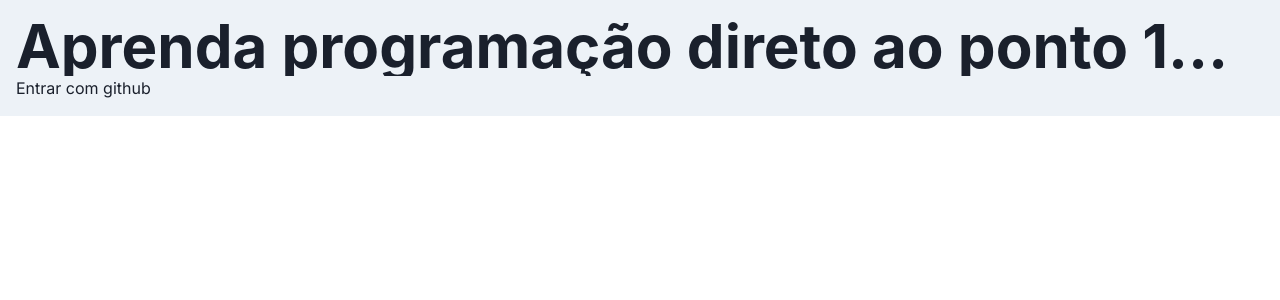
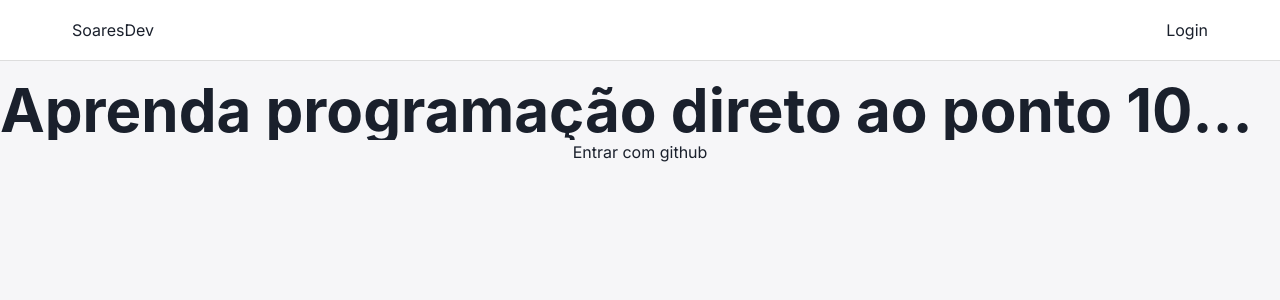
Before and after one commit to jefferson1104/blogDeveloper-nextjs, a Next.js app: page / in a window 1280 px wide. Shown: the top 300 px of the page. Built offline with nearby package versions, Linux system fonts and the light colour scheme; no server answers.

Commit message:
estruturando layout

```diff
--- /dev/null
+++ b/components/Layout.js
@@ -0,0 +1,17 @@
+import { Box, Flex } from '@chakra-ui/react';
+import Topbar from './Topbar';
+
+function Layout({ children }) {
+  const bgColor = '#F6F6F8';
+
+  return (
+    <Box bg={bgColor} minH="100vh">
+      <Topbar />
+      <Flex flexDir="column" pt={20}>
+        {children}
+      </Flex>
+    </Box>
+  );
+}
+
+export default Layout;
--- /dev/null
+++ b/components/Topbar.js
@@ -0,0 +1,33 @@
+import { Flex, Box } from '@chakra-ui/react';
+
+function Topbar() {
+  const bgColor = '#FFF';
+  const color = '#1A202C';
+  const borderColor = '#DDD';
+
+  return (
+    <Flex
+      w="full"
+      position="fixed"
+      zIndex={99999}
+      bg={bgColor}
+      color={color}
+      borderBottom={`1px solid ${borderColor}`}
+    >
+      <Flex
+        alignItems="center"
+        justifyContent="space-between"
+        w="full"
+        maxW="1200px"
+        margin="0 auto"
+        h="60px"
+        px={[4, 8]}
+      >
+        <Box>SoaresDev</Box>
+        <Box>Login</Box>
+      </Flex>
+    </Flex>
+  );
+}
+
+export default Topbar;
--- a/pages/index.js
+++ b/pages/index.js
@@ -1,17 +1,18 @@
-import { Box, Heading } from '@chakra-ui/react';
+import { Heading } from '@chakra-ui/react';
 import useAuth from 'src/hooks/useAuth';
+import Layout from 'src/components/Layout';
 
 export default function Home() {
   const { user, signin } = useAuth();
 
   return (
-    <Box bg="gray.100" w="100%" p={4}>
+    <Layout bg="gray.100" w="100%" p={4}>
       <Heading as="h2" size="3xl" isTruncated>
         Aprenda programação direto ao ponto 100% free.
       </Heading>
       <button type="button" onClick={() => signin()}>
         Entrar com github
       </button>
-    </Box>
+    </Layout>
   );
 }
```
